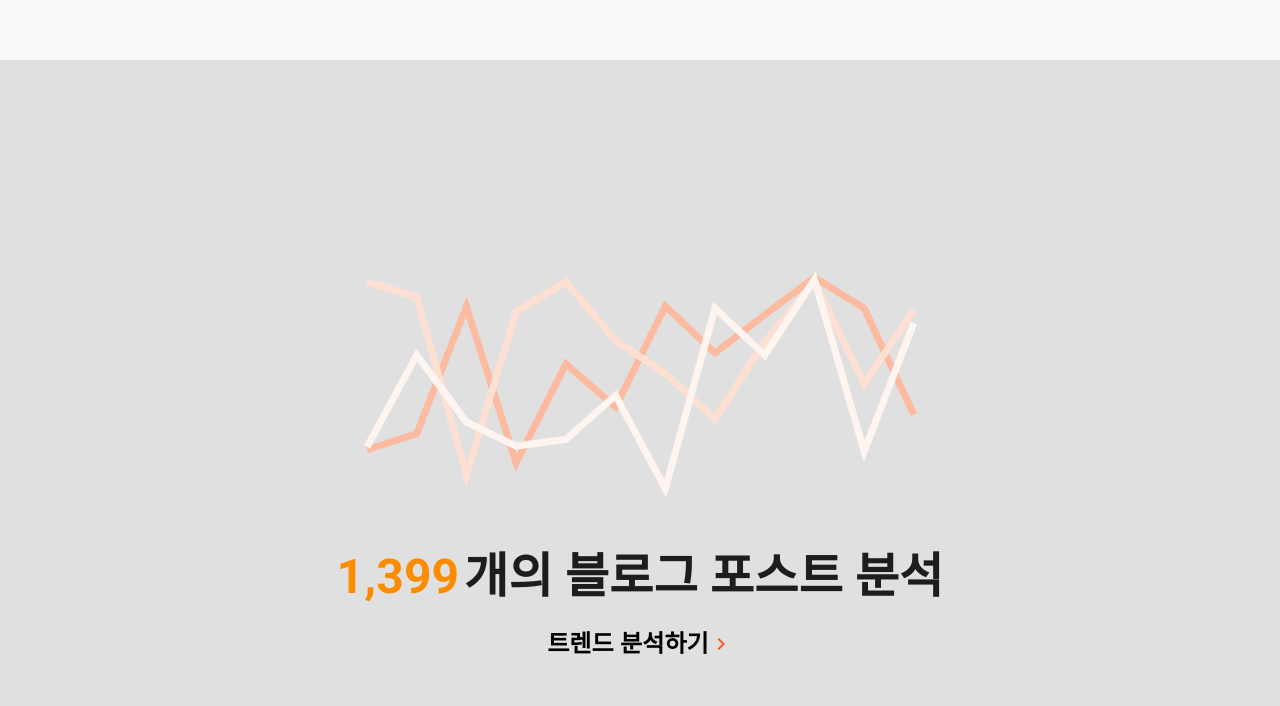
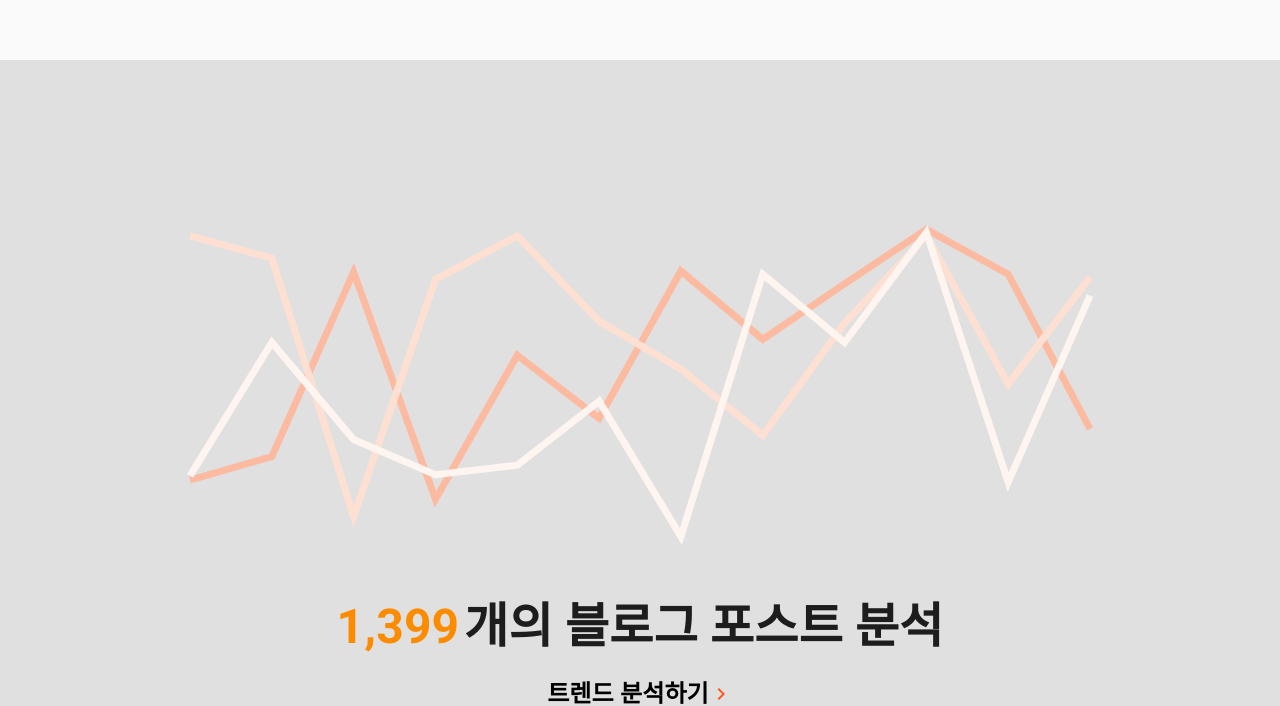
Before and after one commit to GAEBL/techblogzip, a React (Create React App) app in the folder frontend/: page / in a window 1280 px wide. Shown: the part 1540-2246 px from the top of the page. Built offline with nearby package versions, Linux system fonts and the light colour scheme; no server answers; a web font is replaced by a local one.

Commit message:
feat: 메인페이지 스타일링 2차 마무리

```diff
--- a/frontend/src/pages/MainPage/FakeLineChart.js
+++ b/frontend/src/pages/MainPage/FakeLineChart.js
@@ -3,7 +3,7 @@ import { ResponsiveLine } from '@nivo/line';
 import styled from 'styled-components';
 
 const ChartContainer = styled.div`
-  height: 300px;
+  height: 400px;
   width: 100%;
   @media all and (max-width: 600px) {
     height: 250px;
--- a/frontend/src/pages/MainPage/UpFadeIn.js
+++ b/frontend/src/pages/MainPage/UpFadeIn.js
@@ -5,6 +5,7 @@ import _ from 'lodash';
 
 const UpFadeInWrapper = styled.div`
   padding: 1rem;
+  width: 100%;
 `;
 
 const FadeInTexts = styled.div`
--- a/frontend/src/pages/MainPage/index.js
+++ b/frontend/src/pages/MainPage/index.js
@@ -122,7 +122,6 @@ function MainPage(props) {
         <div className="contents">
           <UpFadeIn>
             <FakeLineChart />
-
             <span className="contents__text">
               <StyledCountUp
                 end={
```
